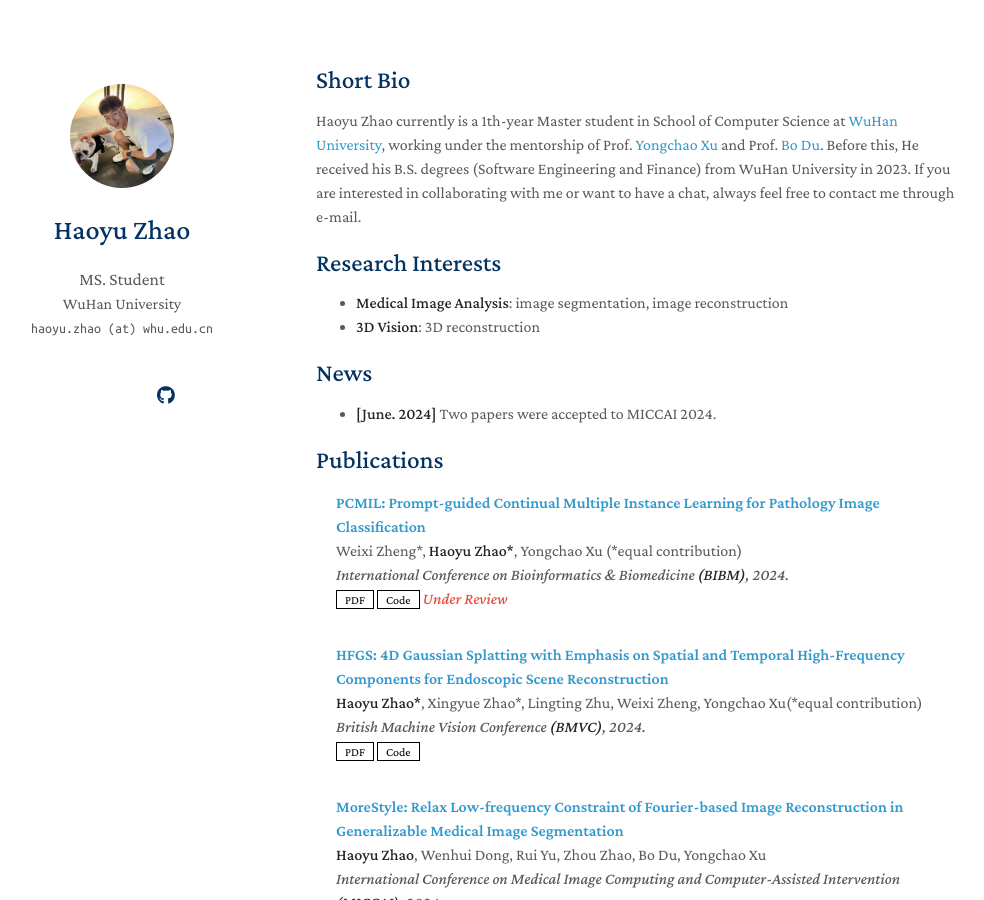
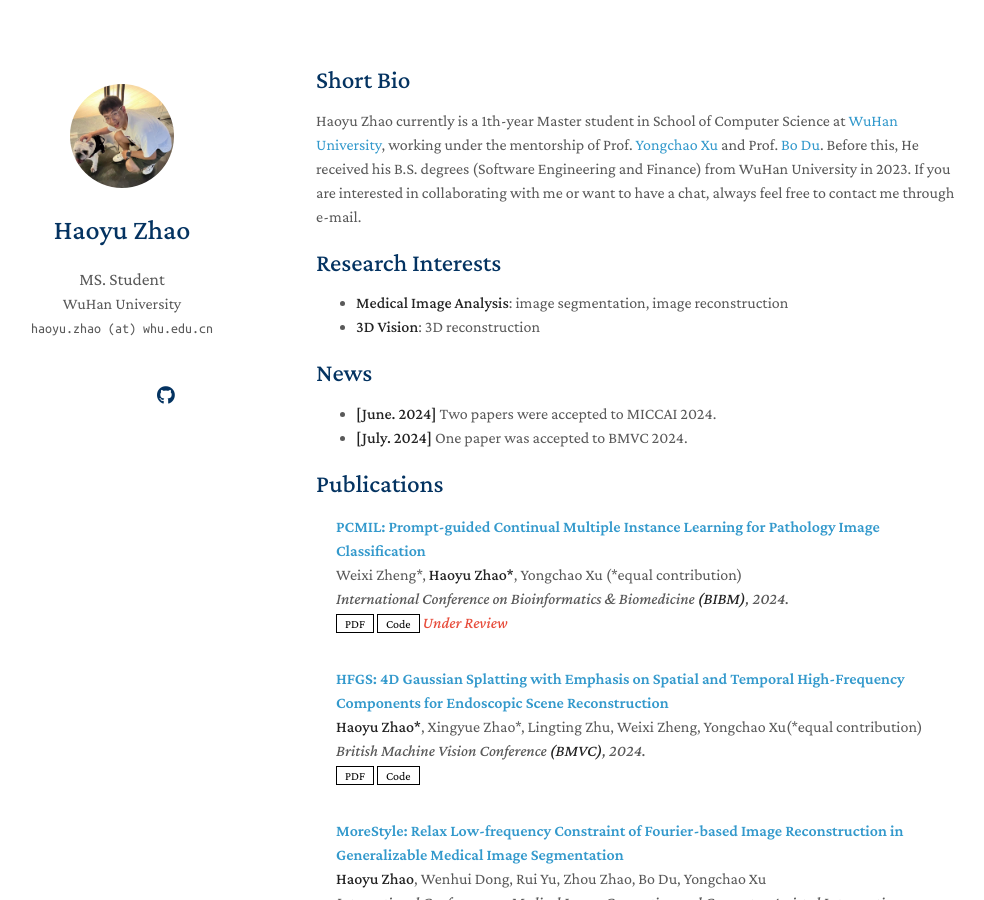
Before and after one commit to zhaohaoyu376/zhaohaoyu376.github.io, a Jekyll site: the page built from index.md, in a window 1280 px wide and 900 px high. Shown: the whole window, without its empty margins (154-1138 px from the left). Built offline with Jekyll 4.4.1, drawn with Linux system fonts in a browser that asks for light colours; nearby versions of some CDN libraries; a style sheet for code colours, icons or effects is not loaded; our own code applies the rules of GitHub Pages for plain Markdown files.

Commit message:
Update index.md

```diff
--- a/index.md
+++ b/index.md
@@ -15,7 +15,7 @@ Haoyu Zhao currently is a 1th-year Master student in School of Computer Science
 
 ## News
 - **[June. 2024]** Two papers were accepted to MICCAI 2024.
-
+- **[July. 2024]** One paper was accepted to BMVC 2024.
 
 {% include_relative _includes/publications.md %}
 
```
